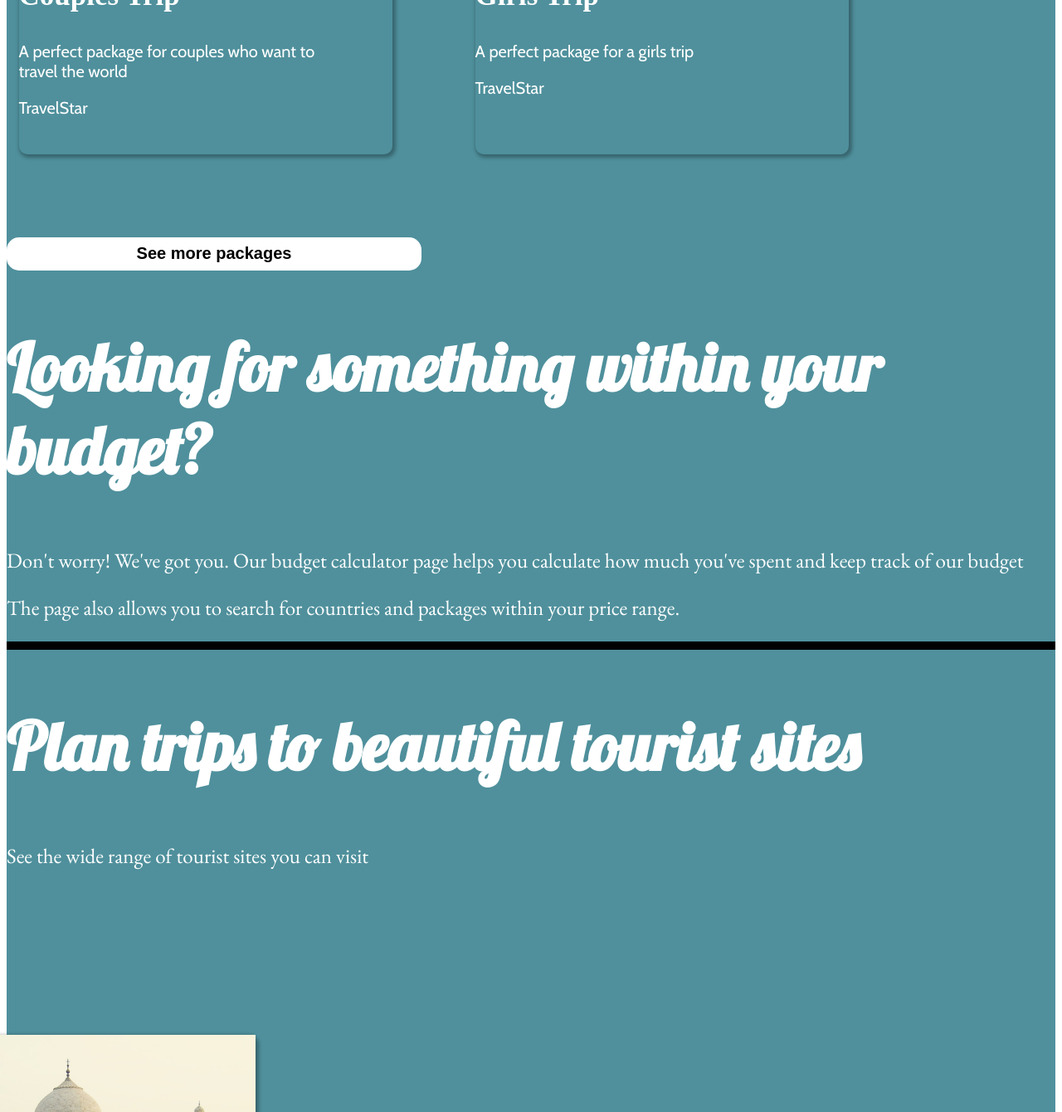
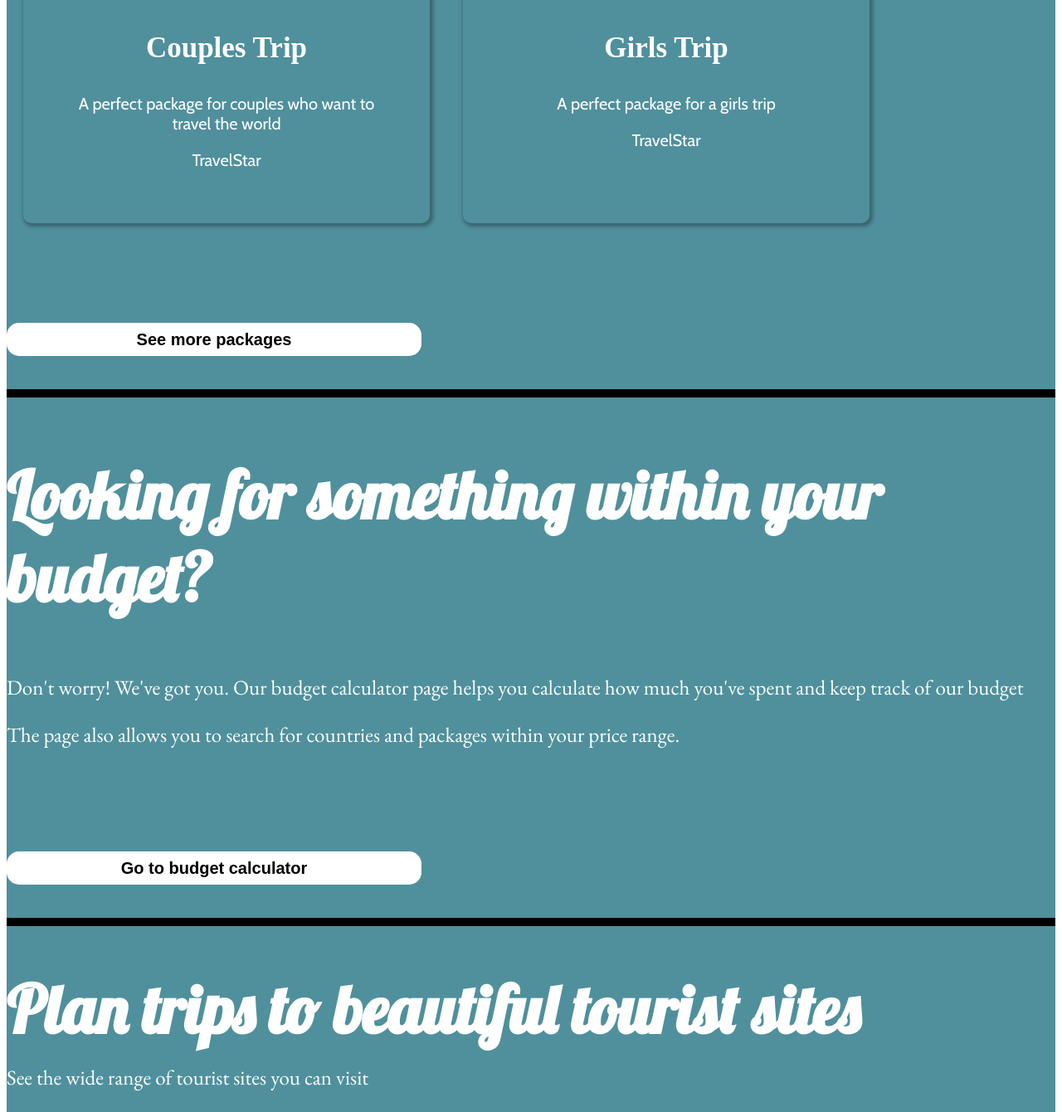
Before and after one commit to adwoaelegba/GlobeTrotter, a PHP site: page /view/home.html in a window 1280 px wide; the page is wider, and only the part inside the window is pictured. Shown: the part 1216-2556 px from the top of that part at 83% size. Run offline with PHP 8.4, Linux system fonts and the light colour scheme; some libraries are stand-ins or nearby versions.

Commit message:
arranged the boxes

```diff
--- a/css/homeCSS.css
+++ b/css/homeCSS.css
@@ -65,21 +65,23 @@
 }
 
 #package-title{
-    font-size: 40px;
-    font-family: 'Raleway';
+    font-size: 80px;
     color: white;
+    font-family: 'Lobster';
+    margin-top: 50px;
 }
 
 hr {
     border: none;
     border-top: 10px solid black; /* Change color and width as needed */
-    margin: 20px 0; /* Add space above and below the line */
+    margin: 40px 0; /* Add space above and below the line */
 }
 
 #packages{
     display: flex;
 
 }
+
 
 #couple{
     width: 450px;
@@ -90,12 +92,53 @@ hr {
     width: 450px;
     height: 600px;
     border-radius: 10px;
+    border: none;
+    box-shadow: 2px 2px 4px 2px rgba(0, 0, 0, 0.3);
+    padding: 20px; /* Add padding to create space around content */
+    text-align: center; /* Center-align content */
+    margin: 20px; /* Add margin for spacing between boxes */
+   /* width: 450px;
+    height: 600px;
+    border-radius: 10px;
     margin-top: 200px;
     margin-right:250px;
     margin-left: -150px;
     border: none;
+    box-shadow: 2px 2px 4px 2px rgba(0, 0, 0, 0.3);*/
+
+
+}
+
+#tourist-sites {
+    display: flex;
+    flex-wrap: nowrap; /* Prevents wrapping to new lines */
+    justify-content: space-around; /* Aligns items with equal space between them */
+}
+
+.tour-pack {
+    width: 450px;
+    height: 600px;
+    border-radius: 10px;
+    border: none;
     box-shadow: 2px 2px 4px 2px rgba(0, 0, 0, 0.3);
+    padding: 20px; /* Add padding to create space around content */
+    text-align: center; /* Center-align content */
+    margin: 20px; /* Add margin for spacing between boxes */
+}
 
+#tour-title{
+    font-size: 80px;
+    color: white;
+    font-family: 'Lobster';
+    margin-top: 50px;
+
+}
+.tour-stat{
+    font-size: 25px;
+    color: white;
+    font-family: 'EB Garamond';
+    margin-top: -50px;
+    /*margin-bottom: 700px;*/
 }
 
 #pack-title{
@@ -132,6 +175,8 @@ hr {
     font-family: 'Lobster';
 }
 
+
+
 .stat{
     font-size: 25px;
     color: white;
--- a/view/home.html
+++ b/view/home.html
@@ -38,9 +38,11 @@
         </div>
 
 
+        <!--Packages-->
+        <h2 id="package-title">Choose The Best Package</h2>
+        <p class="tour-stat">See the wide range of tourist sites you can  visit</p>
+
         <div id="packages">
-            <h2 id="package-title">Choose The Best Package</h2>
-            <hr>
         <section id="show-pack">
          <img src="../images/couple.jpg" alt="" id="couple">
           <p id="pack-title">Couples Trip</p>
@@ -55,39 +57,43 @@
              <p id="pack-agent">TravelStar</p>
            </section>
 
-           <hr>
+
 
         </div>
 
 
         <button id="see-more">See more packages</button>
+        <hr>
 
         <div id="budget">
     <h2 id="bud-title">Looking for something within your budget?</h2>
 <p class="stat">Don't worry! We've got you. Our budget calculator page helps you calculate how much you've spent and keep track of our budget</p>
 <p class="stat">The page also allows you to search for countries and packages within your price range.</p>
+<button id="see-more">Go to budget calculator</button>
 </div>
 
+
+<!--Tourist sites package-->
 <hr>
+<h2 id="tour-title">Plan trips to beautiful tourist sites</h2>
+<p class="tour-stat">See the wide range of tourist sites you can  visit</p>
 
-<div id="tourist sites">
-    <h2 id="bud-title">Plan trips to beautiful tourist sites</h2>
-<p class="stat">See the wide range of tourist sites you can  visit</p>
-<section id="show-pack">
+<div id="tourist-sites">
+    <section class="tour-pack">
         <img src="../images/Tajmahal.jpg" alt="" id="couple">
         <p id="pack-title">Taj Mahal</p>
         <p id="pack-stat">A beautiful monumental castle in India</p>
         <p id="pack-agent">India</p>
     </section>
 
-<section id="show-pack">
+    <section class="tour-pack">
         <img src="../images/elmina.jpg" alt="" id="couple">
         <p id="pack-title">Elmina Castle</p>
         <p id="pack-stat">This slave trade castle holds rich Ghanaian heritage</p>
         <p id="pack-agent">Ghana</p>
     </section>
 
-<section id="show-pack">
+    <section class="tour-pack">
         <img src="../images/christ.jpg" alt="" id="couple">
         <p id="pack-title">Christ the Redeeemer</p>
         <p id="pack-stat">A tall statue of Jesus Christ</p>
@@ -98,7 +104,7 @@
 <button id="see-more">See more sites</button>
 
 
-<div id="hotels">
+<!--<div id="hotels">
     <h2 id="bud-title">Stay in comfort</h2>
 <p class="stat">See the wide range of hotels you can book</p>
 
@@ -141,7 +147,7 @@
 
 
 
-
+-->
 
 
     <script>
```
Lines whose indentation alone changed are shown as unchanged.
